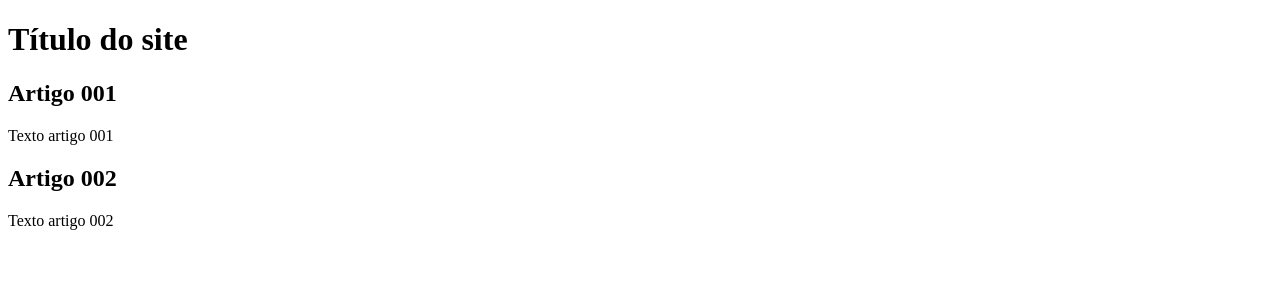
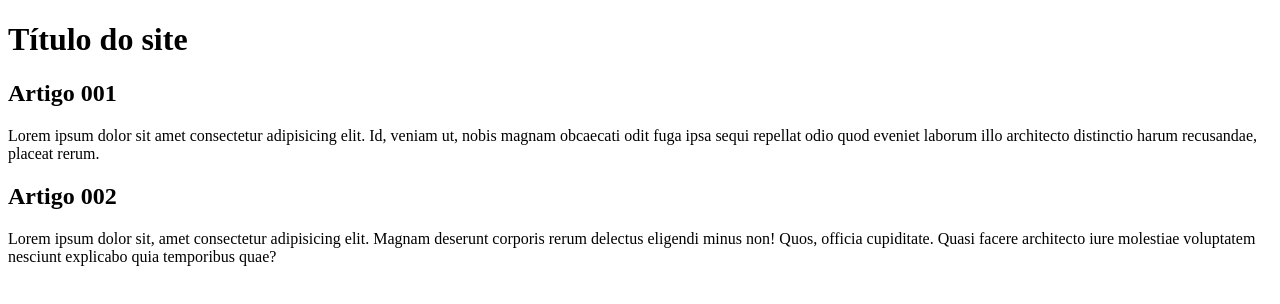
Before and after one commit to thecoxas/projeto-site, a plain HTML site: page index.html in a window 1280 px wide. Drawn offline with Linux system fonts and the light colour scheme.

Commit message:
comecei conteudo

```diff
--- a/index.html
+++ b/index.html
@@ -3,7 +3,7 @@
 <head>
     <meta charset="UTF-8">
     <meta name="viewport" content="width=device-width, initial-scale=1.0">
-    <title>Título do site</title>
+    <title>curso gratis</title>
 </head>
 <body>
     <main>
@@ -12,11 +12,11 @@
         </header>
         <article>
             <h2>Artigo 001</h2>
-            <p>Texto artigo 001</p>
+            <p>Lorem ipsum dolor sit amet consectetur adipisicing elit. Id, veniam ut, nobis magnam obcaecati odit fuga ipsa sequi repellat odio quod eveniet laborum illo architecto distinctio harum recusandae, placeat rerum.</p>
         </article>
         <article>
             <h2>Artigo 002</h2>
-            <p>Texto artigo 002</p>
+            <p>Lorem ipsum dolor sit, amet consectetur adipisicing elit. Magnam deserunt corporis rerum delectus eligendi minus non! Quos, officia cupiditate. Quasi facere architecto iure molestiae voluptatem nesciunt explicabo quia temporibus quae?</p>
         </article>
     </main>
 
```
